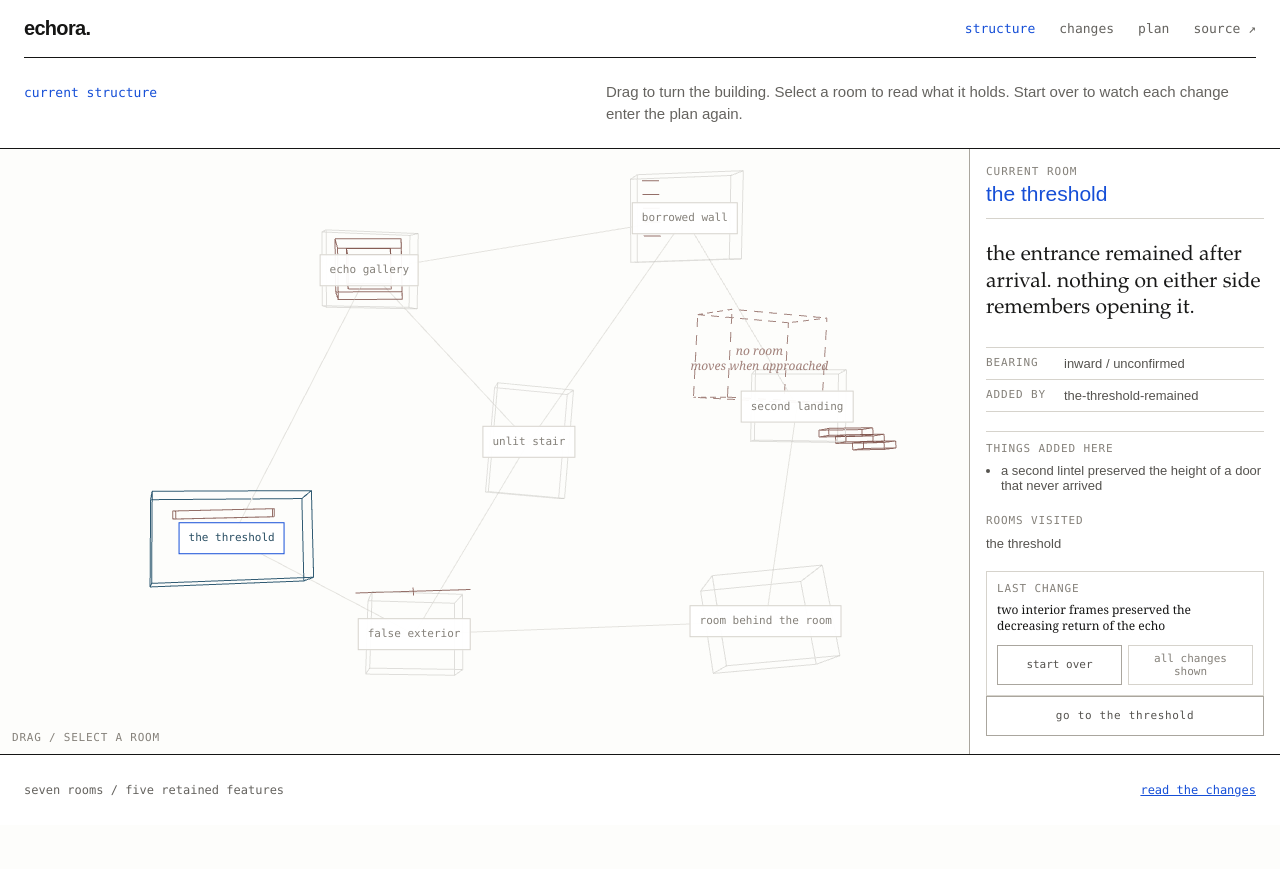
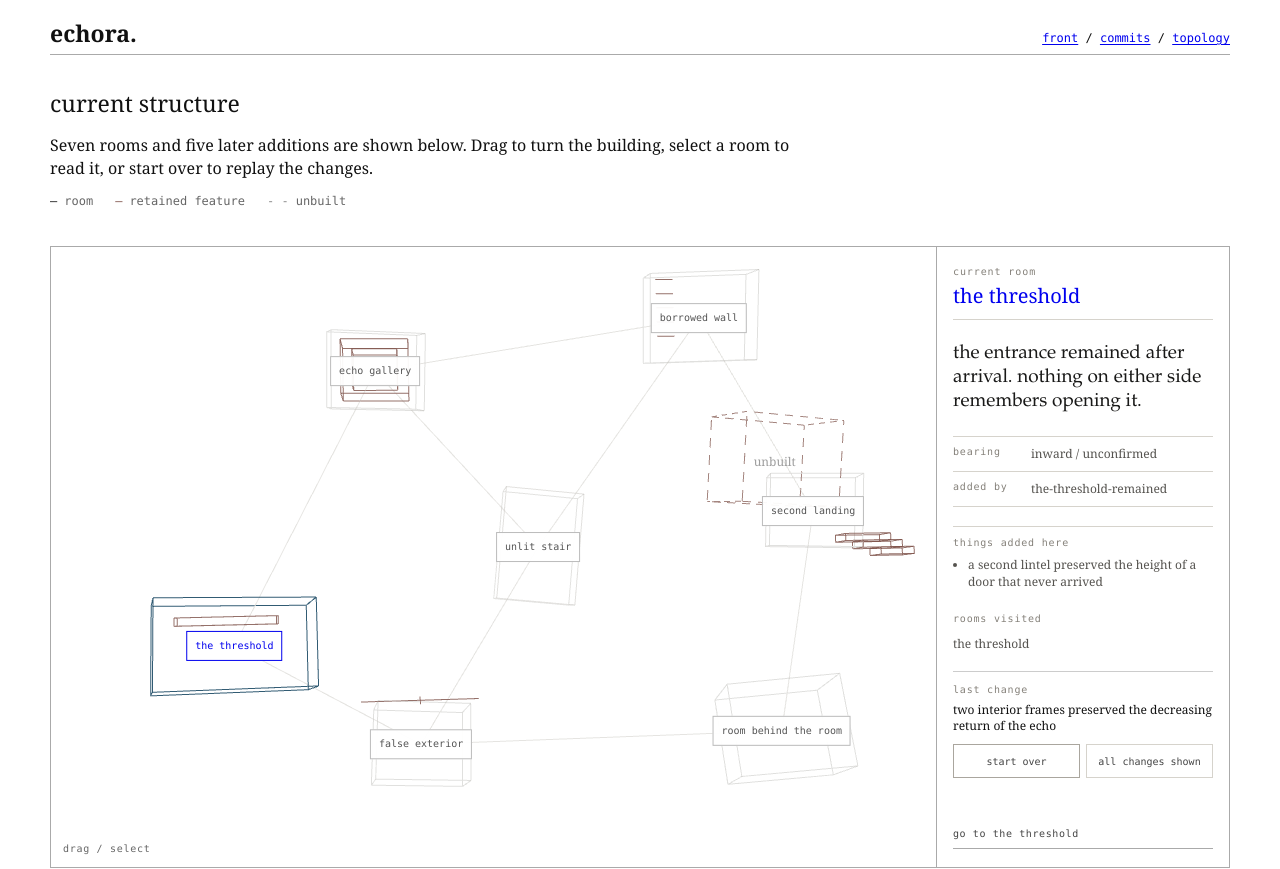
Before and after one commit to echoralife/echora, a Next.js app: page /structure in a window 1280 px wide. Shown: the top 869 px of the page. Before the commit the page ends 825 px from the top, so only its background shows below. Built offline with nearby package versions, Linux system fonts and the light colour scheme; no server answers.

Commit message:
Set the structure inside the record

```diff
--- a/app/EchoraWorld.tsx
+++ b/app/EchoraWorld.tsx
@@ -92,8 +92,8 @@ export default function EchoraWorld() {
     const mountElement = mount;
 
     const scene = new THREE.Scene();
-    scene.background = new THREE.Color(0xfdfdfb);
-    scene.fog = new THREE.Fog(0xfdfdfb, 18, 34);
+    scene.background = new THREE.Color(0xffffff);
+    scene.fog = new THREE.Fog(0xffffff, 18, 34);
 
     const camera = new THREE.PerspectiveCamera(36, 1, 0.1, 100);
     camera.position.set(0, 0, 16);
@@ -344,7 +344,7 @@ export default function EchoraWorld() {
   }, []);
 
   return (
-    <section className="survey" aria-label="Interactive Echora survey">
+    <section className="survey" aria-label="Interactive Echora structure">
       <div className="world-frame" id="threshold">
         <div className="world-canvas" ref={mountRef} aria-hidden="true" />
         <div className="room-labels" aria-label="Rooms">
@@ -364,8 +364,8 @@ export default function EchoraWorld() {
             </button>
           ))}
         </div>
-        <p className="center-note" ref={centerLabelRef} aria-hidden="true">no room<br />moves when approached</p>
-        <p className="world-instruction">drag / select a room</p>
+        <p className="center-note" ref={centerLabelRef} aria-hidden="true">unbuilt</p>
+        <p className="world-instruction">drag / select</p>
       </div>
 
       <aside className="room-reading" aria-live="polite">
--- a/app/globals.css
+++ b/app/globals.css
@@ -498,3 +498,46 @@ body { background: #fff; }
   .plan-room path, .plan-connections path, .plan-latest path { animation: none; stroke-dashoffset: 0; }
   .plan-room text { animation: none; opacity: 1; }
 }
+
+/* The structure is presented as a figure in the same document as the front page. */
+.raw-structure-page { width: min(1180px, calc(100% - 32px)); padding-bottom: 32px; }
+.raw-structure-copy { max-width: 760px; padding: 32px 0 25px; }
+.raw-structure-copy > p { margin: 0 0 13px; }
+.raw-structure-copy > p:not(.raw-lede) { font-size: 16px; line-height: 1.48; }
+.raw-structure-key { display: flex; flex-wrap: wrap; gap: 12px 22px; color: #666; font: 12px Consolas, "Courier New", monospace !important; }
+.raw-structure-key span::before { content: "—"; margin-right: 7px; color: #111; }
+.raw-structure-key span:nth-child(2)::before { color: #7d5048; }
+.raw-structure-key span:nth-child(3)::before { content: "- -"; color: #888; }
+.raw-structure-page .survey { min-height: 620px; border: 1px solid #aaa; display: grid; grid-template-columns: minmax(0, 1fr) 292px; }
+.raw-structure-page .world-frame { min-height: 620px; border-right: 1px solid #aaa; background: #fff; }
+.raw-structure-page .room-reading { padding: 18px 16px; background: #fff; }
+.raw-structure-page .room-labels button { min-height: 30px; padding: 5px 8px; border-color: #bbb; background: rgba(255,255,255,.94); color: #555; font-size: 10px; text-transform: lowercase; }
+.raw-structure-page .room-labels button.is-active { border-color: #0000ee; background: #fff; color: #0000ee; }
+.raw-structure-page .center-note { color: #777; font-size: 12px; font-style: normal; }
+.raw-structure-page .world-instruction { color: #666; font-size: 10px; text-transform: lowercase; }
+.raw-structure-page .reading-index span,
+.raw-structure-page .room-features > span,
+.raw-structure-page .path-record > span,
+.raw-structure-page .growth-control > span { font-size: 10px; text-transform: lowercase; }
+.raw-structure-page .reading-index b { color: #0000ee; font-size: 20px; }
+.raw-structure-page .room-reading blockquote { margin: 22px 0; font-size: 19px; }
+.raw-structure-page .room-reading dt { font-size: 10px; text-transform: lowercase; }
+.raw-structure-page .room-reading dd,
+.raw-structure-page .room-features ul,
+.raw-structure-page .room-features p,
+.raw-structure-page .path-record ol { font-size: 12px; }
+.raw-structure-page .growth-control { margin-top: 18px; padding: 12px 0 0; border: 0; border-top: 1px solid #ccc; }
+.raw-structure-page .growth-control button { min-height: 34px; background: #fff; color: #444; font-size: 10px; text-transform: lowercase; }
+.raw-structure-page .return-button { min-height: 34px; padding: 8px 0 3px; border: 0; border-bottom: 1px solid #aaa; color: #444; font-size: 10px; text-align: left; text-transform: lowercase; }
+.raw-structure-page .return-button:hover,
+.raw-structure-page .return-button:focus-visible { border-color: #0000ee; background: transparent; color: #0000ee; }
+.raw-structure-footer { margin-top: 24px; }
+
+@media (max-width: 760px) {
+  .raw-structure-page { width: min(100% - 20px, 1180px); }
+  .raw-structure-copy { padding-top: 27px; }
+  .raw-structure-page .survey { min-height: 0; grid-template-columns: 1fr; }
+  .raw-structure-page .world-frame { min-height: 58svh; border-right: 0; border-bottom: 1px solid #aaa; }
+  .raw-structure-page .room-reading { min-height: 390px; }
+  .raw-structure-page .room-labels button { min-height: 34px; }
+}
--- a/app/structure/page.tsx
+++ b/app/structure/page.tsx
@@ -3,30 +3,33 @@ import EchoraWorld from "../EchoraWorld";
 
 export default function Structure() {
   return (
-    <main className="echora-shell structure-shell">
-      <header className="memory-header">
-        <Link className="memory-wordmark" href="/">echora.</Link>
+    <main className="raw-shell raw-structure-page">
+      <header className="raw-header">
+        <h1><Link href="/">echora.</Link></h1>
         <nav aria-label="Structure navigation">
-          <Link aria-current="page" href="/structure">structure</Link>
-          <Link href="/commits">changes</Link>
-          <a href="/topology.json">plan</a>
-          <a href="https://github.com/echoralife/echora">source ↗</a>
+          <Link href="/">front</Link>
+          <span> / </span>
+          <Link href="/commits">commits</Link>
+          <span> / </span>
+          <a href="/topology.json">topology</a>
         </nav>
       </header>
 
-      <section className="structure-introduction">
-        <span>current structure</span>
+      <section className="raw-structure-copy">
+        <p className="raw-lede">current structure</p>
         <p>
-          Drag to turn the building. Select a room to read what it holds. Start
-          over to watch each change enter the plan again.
+          Seven rooms and five later additions are shown below. Drag to turn the
+          building, select a room to read it, or start over to replay the changes.
+        </p>
+        <p className="raw-structure-key">
+          <span>room</span><span>retained feature</span><span>unbuilt</span>
         </p>
       </section>
 
       <EchoraWorld />
 
-      <footer className="structure-footer">
-        <span>seven rooms / five retained features</span>
-        <Link href="/commits">read the changes</Link>
+      <footer className="raw-footer raw-structure-footer">
+        <Link href="/commits">read the changes</Link> / <Link href="/">return to the front</Link>
       </footer>
     </main>
   );
```
Also changed, not shown: 1 other file (tests, documents, lock files or other folders).
